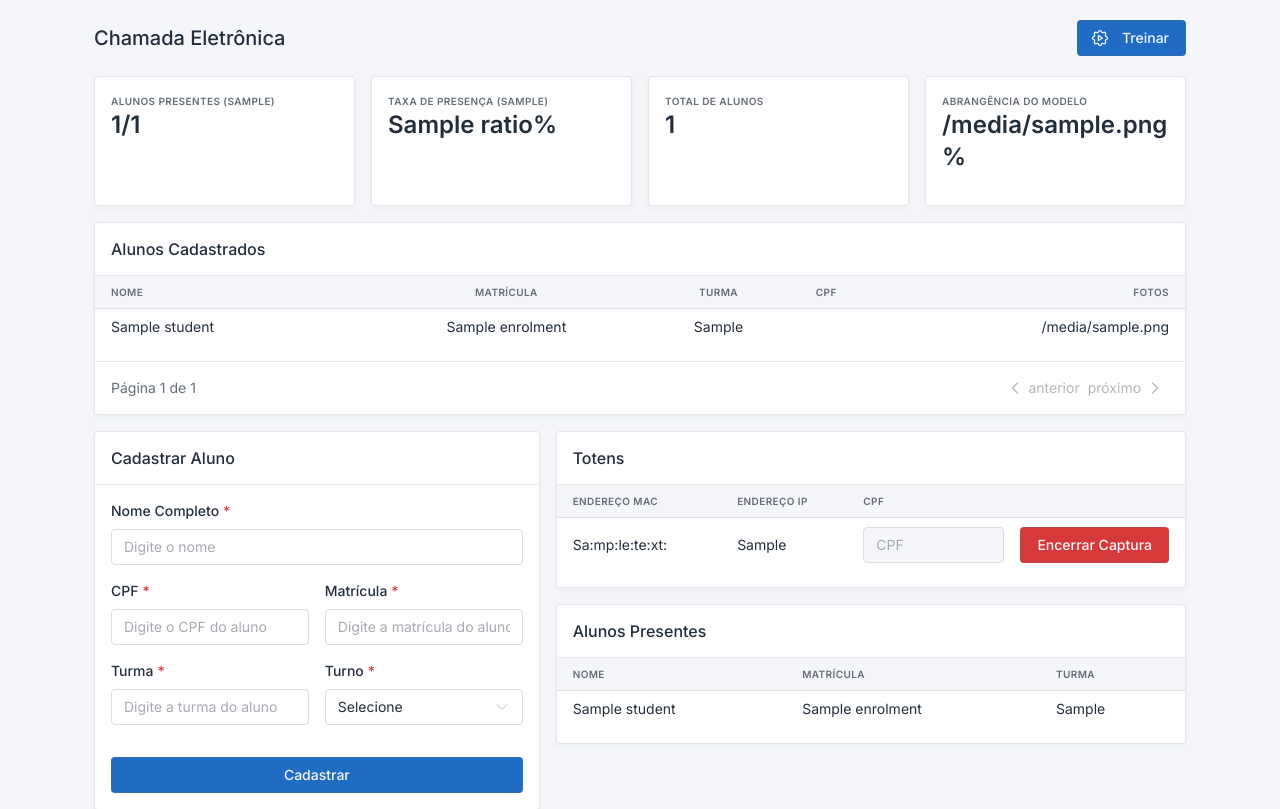
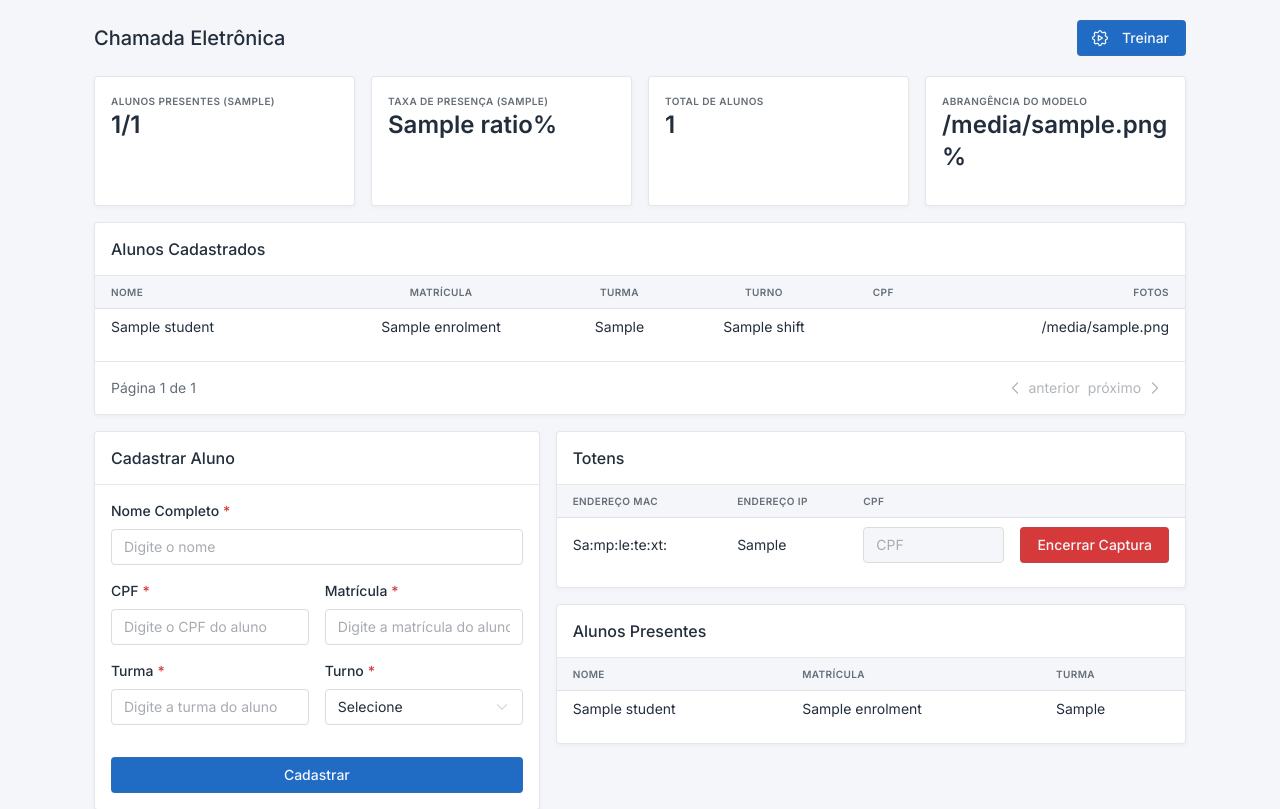
Before and after one commit to joao-uefrom/chamada_eletronica, a Django app: template back_end/web/templates/web/index.html in a window 1280 px wide. Shown: the top 809 px of the page. Run offline with Django 3.2, Linux system fonts and the light colour scheme; the template is opened without the code that fills it: most values are stand-ins (such as "Sample title", 1, 10 or a date in 2020).

Commit message:
adicionada a coluna turno na tabela de alunos

```diff
--- a/back_end/web/templates/web/index.html
+++ b/back_end/web/templates/web/index.html
@@ -79,6 +79,7 @@
                   <th>Nome</th>
                   <th class="text-center">Matrícula</th>
                   <th class="text-center">Turma</th>
+                  <th class="text-center">Turno</th>
                   <th class="text-center">CPF</th>
                   <th class="text-end">Fotos</th>
                 </tr>
@@ -89,6 +90,7 @@
                     <td>{{ student.name }}</td>
                     <td class="text-center">{{ student.enrolment }}</td>
                     <td class="text-center">{{ student.c_lass }}</td>
+                    <td class="text-center">{{ student.shift.name }}</td>
                     <td class="text-center">
                       <div data-cpf>{{ student.cpf }}</div>
                     </td>
```
